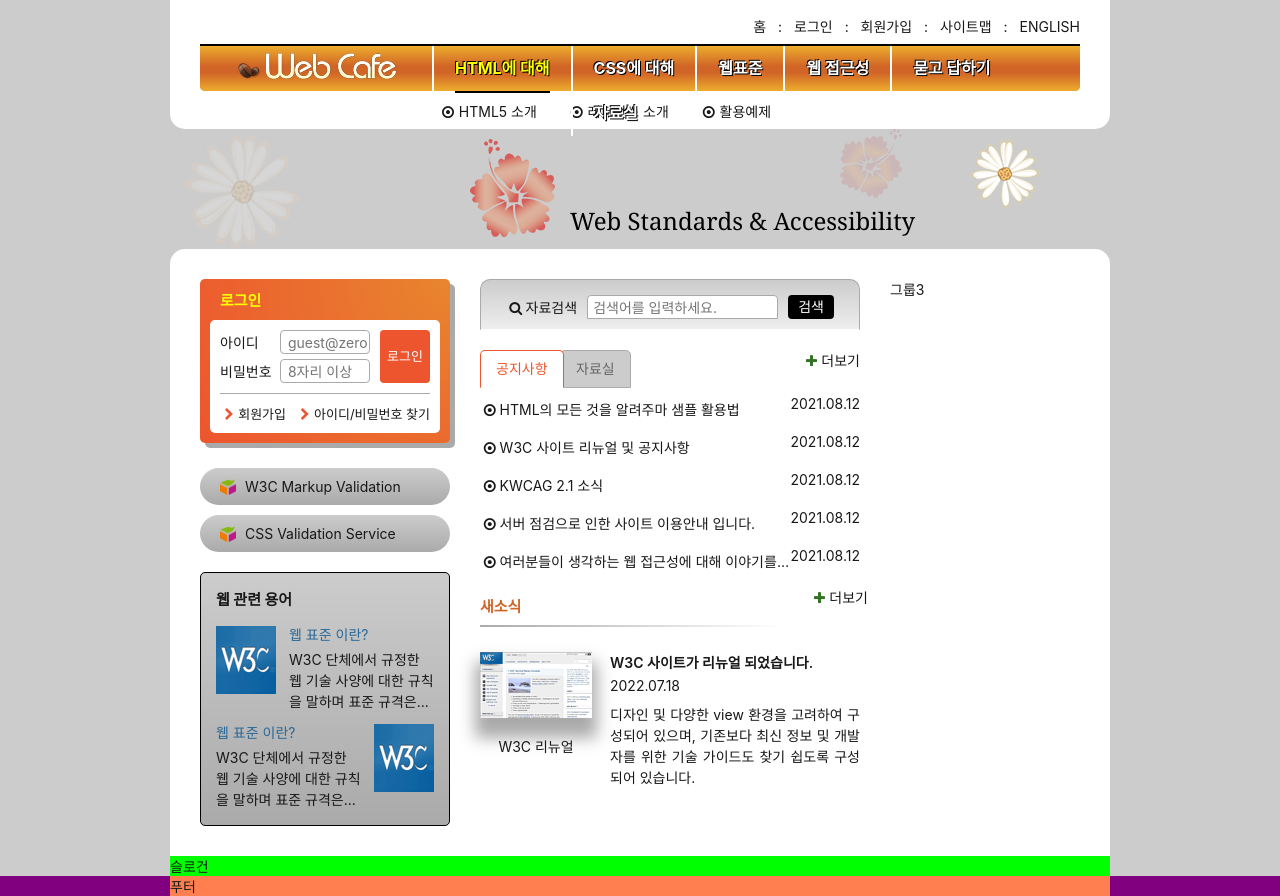
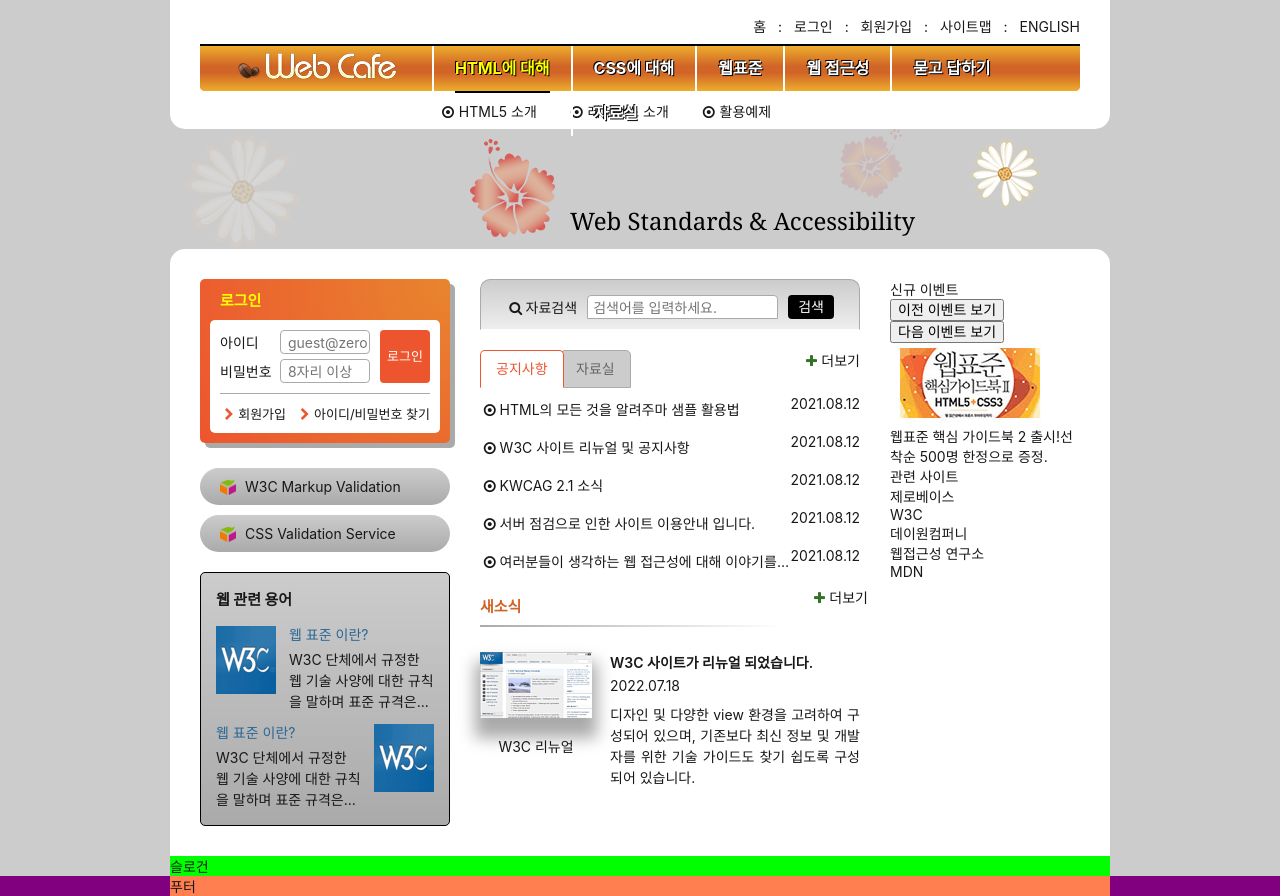
Before and after one commit to SleeplessN/zeroConnecTo, a website: page HTML5/index.html in a window 1280 px wide. Drawn offline with Linux system fonts and the light colour scheme; a web font is replaced by a local one.

Commit message:
신규 이벤트 및 관련사이트 마크업 완성

```diff
--- a/HTML5/index.html
+++ b/HTML5/index.html
@@ -419,7 +419,66 @@
           <a href="/" class="icon-plus news-more more" title="새소식">더보기</a>
         </section>
       </div>
-      <div class="group group3">그룹3</div>
+      <div class="group group3">
+        <div class="gradient-effect">
+          <section class="event">
+            <h2 class="event-title">
+              신규 <span class="accent-color">이벤트</span>
+            </h2>
+            <div class="event-button-wrapper">
+              <button type="button" class="event-button-prev">
+                이전 이벤트 보기
+              </button>
+              <button type="button" class="event-button-next">
+                다음 이벤트 보기
+              </button>
+            </div>
+            <div id="eventDetail">
+              <p class="event-thumbnail">
+                <img
+                  src="./assets/free_gift.gif"
+                  alt="이벤트 경품 : 웹표준 핵심가이드북 2 증정"
+                />
+              </p>
+              <p class="event-brief">
+                <em>웹표준 핵심 가이드북 2 출시!</em>선착순 500명 한정으로 증정.
+              </p>
+            </div>
+          </section>
+          <section class="related">
+            <h2 class="related-title">
+              관련 <span class="accent-color">사이트</span>
+            </h2>
+            <ul class="related-list">
+              <li>
+                <a
+                  href="https://zero-base.co.kr/"
+                  target="_blank"
+                  rel="noopener noreferrer"
+                  >제로베이스</a
+                >
+              </li>
+              <li>
+                <a href="/" target="_blank" rel="noopener noreferrer">W3C</a>
+              </li>
+              <li>
+                <a href="/" target="_blank" rel="noopener noreferrer"
+                  >데이원컴퍼니</a
+                >
+              </li>
+              <li>
+                <a href="/" target="_blank" rel="noopener noreferrer"
+                  >웹접근성 연구소</a
+                >
+              </li>
+              <li>
+                <a href="/" target="_blank" rel="noopener noreferrer">MDN</a>
+              </li>
+            </ul>
+          </section>
+          <!-- <button aria-label="이전 이벤트 보기"></button> -->
+        </div>
+      </div>
     </main>
     <article class="slogan">슬로건</article>
     <footer class="footer">
```
